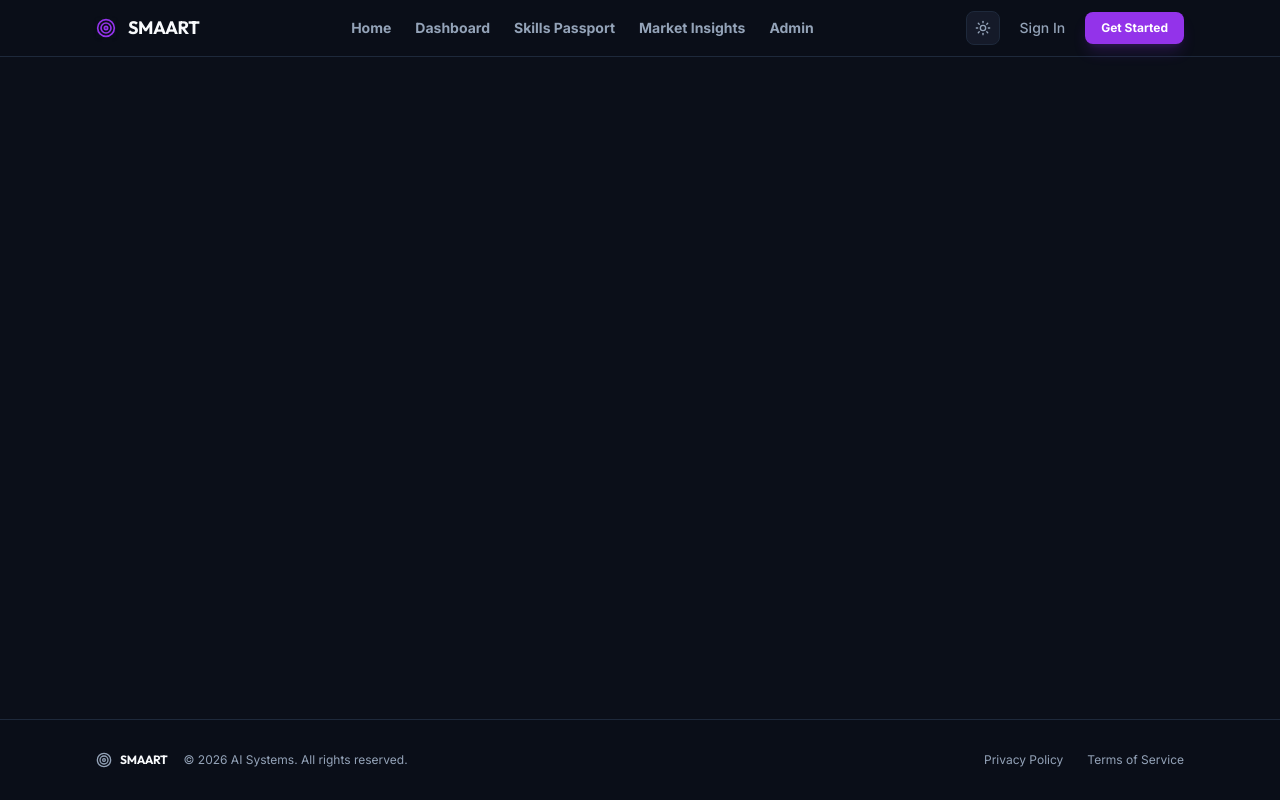
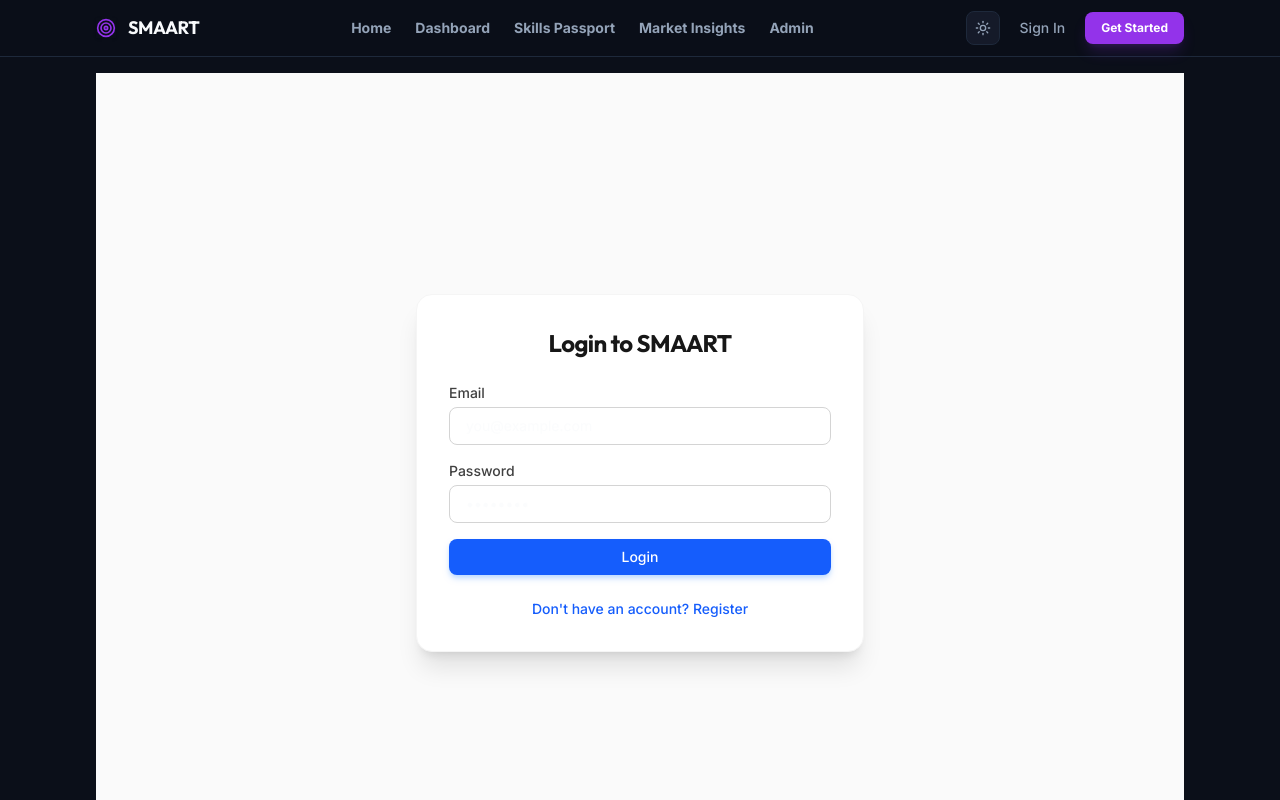
Before and after one commit to Abdur-Rahim-MyGit/Career-agent-Final, a React (Vite) app in the folder frontend/: page /login in a window 1280 px wide. Shown: the top 800 px of the page. Built offline with nearby package versions, Linux system fonts and the light colour scheme.

Commit message:
feat: Initialize full-stack career agent application with backend authentication, AI/ML integration, and data processing, plus essential frontend pages.

```diff
--- a/frontend/src/App.jsx
+++ b/frontend/src/App.jsx
@@ -8,13 +8,16 @@ import Passport from './pages/Passport';
 import MarketInsights from './pages/MarketInsights';
 import AdminDashboard from './pages/AdminDashboard';
 import PODashboard from './pages/PODashboard';
-
+import Login from './pages/Login';
+import Register from './pages/Register';
 function App() {
   return (
     <Router>
       <Layout>
         <Routes>
           <Route path="/" element={<Home />} />
+          <Route path="/login" element={<Login />} />
+          <Route path="/register" element={<Register />} />
           <Route path="/onboarding" element={<Onboarding />} />
           <Route path="/dashboard" element={<Dashboard />} />
           <Route path="/passport" element={<Passport />} />
--- a/frontend/src/pages/Dashboard.jsx
+++ b/frontend/src/pages/Dashboard.jsx
@@ -1,5 +1,6 @@
 import React, { useEffect, useState } from 'react';
 import { motion, AnimatePresence } from 'framer-motion';
+import { RadialBarChart, RadialBar, BarChart, Bar, XAxis, YAxis, Tooltip, ResponsiveContainer } from 'recharts';
 import {
     Target, TrendingUp, AlertCircle, CheckCircle2, XCircle,
     Loader2, Star, Globe, Cpu, Layers, Sparkles
@@ -166,13 +167,32 @@ const Dashboard = () => {
         );
     };
 
-    const renderTab1 = () => (
-        <div className="grid grid-cols-1 md:grid-cols-3 gap-4">
-            {renderZoneCard('Primary Preference', data.input_user_data?.preferences?.primary?.jobRole || data.preferences?.primary?.jobRole, preVerified.primaryZone)}
-            {renderZoneCard('Secondary Preference', data.input_user_data?.preferences?.secondary?.jobRole || data.preferences?.secondary?.jobRole, preVerified.secondaryZone)}
-            {renderZoneCard('Tertiary Preference', data.input_user_data?.preferences?.tertiary?.jobRole || data.preferences?.tertiary?.jobRole, preVerified.tertiaryZone)}
-        </div>
-    );
+    const renderTab1 = () => {
+        const primaryRole = data.input_user_data?.preferences?.primary?.jobRole || data.preferences?.primary?.jobRole || 'Target Role';
+        const coverageData = [{ name: 'Coverage', value: preVerified.primaryZone?.skill_coverage_pct || 0, fill: '#1D9E75' }];
+
+        return (
+            <div className="space-y-6">
+                <div className="grid grid-cols-1 md:grid-cols-3 gap-4">
+                    {renderZoneCard('Primary Preference', primaryRole, preVerified.primaryZone)}
+                    {renderZoneCard('Secondary Preference', data.input_user_data?.preferences?.secondary?.jobRole || data.preferences?.secondary?.jobRole, preVerified.secondaryZone)}
+                    {renderZoneCard('Tertiary Preference', data.input_user_data?.preferences?.tertiary?.jobRole || data.preferences?.tertiary?.jobRole, preVerified.tertiaryZone)}
+                </div>
+                {dataFilesReady && (
+                    <div className="bg-surface border border-surface-border p-6 rounded-xl">
+                        <ResponsiveContainer width="100%" height={160}>
+                          <RadialBarChart cx="50%" cy="50%" innerRadius="60%" outerRadius="80%" data={coverageData} startAngle={90} endAngle={-270}>
+                            <RadialBar dataKey="value" cornerRadius={4} />
+                          </RadialBarChart>
+                        </ResponsiveContainer>
+                        <p className="text-center text-sm text-gray-500 mt-1 font-medium tracking-wide">
+                          Skill coverage for {primaryRole} — {preVerified.primaryZone?.skill_coverage_pct || 0}%
+                        </p>
+                    </div>
+                )}
+            </div>
+        );
+    };
 
     const renderTab2 = () => {
         const pm = preVerified.primaryMarket;
@@ -188,6 +208,16 @@ const Dashboard = () => {
                 </div>
             );
         }
+
+        const min = pm?.salary_min_lpa || 2;
+        const max = pm?.salary_max_lpa || 8;
+        const salaryData = [
+          { year: 'Year 0-1', lpa: min },
+          { year: 'Year 2-3', lpa: min + 1.5 },
+          { year: 'Year 4-5', lpa: max - 1 },
+          { year: 'Year 6+',  lpa: max }
+        ];
+
         return (
             <div className="space-y-6">
                 <div className="grid grid-cols-1 md:grid-cols-3 gap-4">
@@ -204,6 +234,19 @@ const Dashboard = () => {
                         <p className="text-[10px] text-text-secondary uppercase tracking-widest mt-2">AI Automation Risk</p>
                     </div>
                 </div>
+                {pm && (
+                    <div className="bg-surface border border-surface-border p-6 rounded-xl">
+                        <h5 className="text-sm font-bold text-text-primary mb-4 border-b border-surface-border pb-2">Salary Trajectory</h5>
+                        <ResponsiveContainer width="100%" height={160}>
+                          <BarChart data={salaryData} margin={{ top: 4, right: 8, bottom: 4, left: 0 }}>
+                            <XAxis dataKey="year" tick={{ fontSize: 11 }} />
+                            <YAxis tick={{ fontSize: 11 }} unit="L" />
+                            <Tooltip formatter={(v) => v + ' LPA'} />
+                            <Bar dataKey="lpa" fill="#185FA5" radius={[4,4,0,0]} />
+                          </BarChart>
+                        </ResponsiveContainer>
+                    </div>
+                )}
                 {pm.emerging_roles && pm.emerging_roles.length > 0 && (
                     <div className="bg-surface border border-surface-border p-6 rounded-xl">
                         <h5 className="text-sm font-bold text-text-primary mb-4 border-b border-surface-border pb-2">Emerging Sub-roles</h5>
--- /dev/null
+++ b/frontend/src/pages/Login.jsx
@@ -0,0 +1,89 @@
+import React, { useState } from 'react';
+import { useNavigate, Link } from 'react-router-dom';
+
+export default function Login() {
+  const [email, setEmail] = useState('');
+  const [password, setPassword] = useState('');
+  const [error, setError] = useState('');
+  const [loading, setLoading] = useState(false);
+  const navigate = useNavigate();
+
+  const handleLogin = async (e) => {
+    e.preventDefault();
+    setError('');
+    setLoading(true);
+
+    try {
+      const response = await fetch('/api/auth/login', {
+        method: 'POST',
+        headers: { 'Content-Type': 'application/json' },
+        body: JSON.stringify({ email, password })
+      });
+      const data = await response.json();
+
+      if (response.ok && data.token) {
+        localStorage.setItem('smaart_token', data.token);
+        navigate('/dashboard');
+      } else {
+        setError("Invalid email or password");
+      }
+    } catch (err) {
+      setError("Invalid email or password");
+    } finally {
+      setLoading(false);
+    }
+  };
+
+  return (
+    <div className="min-h-screen bg-neutral-50 flex items-center justify-center p-4">
+      <div className="bg-white rounded-2xl shadow-xl w-full max-w-md p-8 border border-neutral-100">
+        <h2 className="text-2xl font-bold text-neutral-900 mb-6 text-center">Login to SMAART</h2>
+
+        {error && (
+          <div className="bg-red-50 text-red-700 p-3 rounded-lg mb-4 text-sm font-medium">
+            {error}
+          </div>
+        )}
+
+        <form onSubmit={handleLogin} className="space-y-4">
+          <div>
+            <label className="block text-sm font-medium text-neutral-700 mb-1">Email</label>
+            <input
+              type="email"
+              required
+              className="w-full px-4 py-2 border border-neutral-300 rounded-lg focus:ring-2 focus:ring-blue-500 focus:border-blue-500"
+              value={email}
+              onChange={(e) => setEmail(e.target.value)}
+              placeholder="you@example.com"
+            />
+          </div>
+          <div>
+            <label className="block text-sm font-medium text-neutral-700 mb-1">Password</label>
+            <input
+              type="password"
+              required
+              className="w-full px-4 py-2 border border-neutral-300 rounded-lg focus:ring-2 focus:ring-blue-500 focus:border-blue-500"
+              value={password}
+              onChange={(e) => setPassword(e.target.value)}
+              placeholder="••••••••"
+            />
+          </div>
+
+          <button
+            type="submit"
+            disabled={loading}
+            className="w-full py-2 px-4 bg-blue-600 hover:bg-blue-700 text-white rounded-lg font-medium shadow-md shadow-blue-200 transition-colors disabled:opacity-50"
+          >
+            {loading ? 'Logging in...' : 'Login'}
+          </button>
+        </form>
+
+        <div className="mt-6 text-center text-sm text-neutral-600">
+          <Link to="/register" className="text-blue-600 hover:text-blue-800 font-medium">
+            Don't have an account? Register
+          </Link>
+        </div>
+      </div>
+    </div>
+  );
+}
--- /dev/null
+++ b/frontend/src/pages/Register.jsx
@@ -0,0 +1,28 @@
+import React from 'react';
+import { useNavigate, Link } from 'react-router-dom';
+
+export default function Register() {
+  const navigate = useNavigate();
+
+  return (
+    <div className="min-h-screen bg-neutral-50 flex items-center justify-center p-4">
+      <div className="bg-white rounded-2xl shadow-xl w-full max-w-md p-8 border border-neutral-100 text-center">
+        <h2 className="text-2xl font-bold text-neutral-900 mb-2">Create your SMAART account</h2>
+        <p className="text-neutral-600 mb-8">Registration is part of our comprehensive onboarding process.</p>
+
+        <button
+          onClick={() => navigate('/onboarding')}
+          className="w-full py-3 px-4 bg-blue-600 hover:bg-blue-700 text-white rounded-lg font-medium shadow-md shadow-blue-200 transition-colors mb-6"
+        >
+          Start onboarding
+        </button>
+
+        <div className="text-sm text-neutral-600">
+          <Link to="/login" className="text-blue-600 hover:text-blue-800 font-medium">
+            Already have an account? Login
+          </Link>
+        </div>
+      </div>
+    </div>
+  );
+}
```
Also changed, not shown: 2 other files (tests, documents, lock files or other folders).
